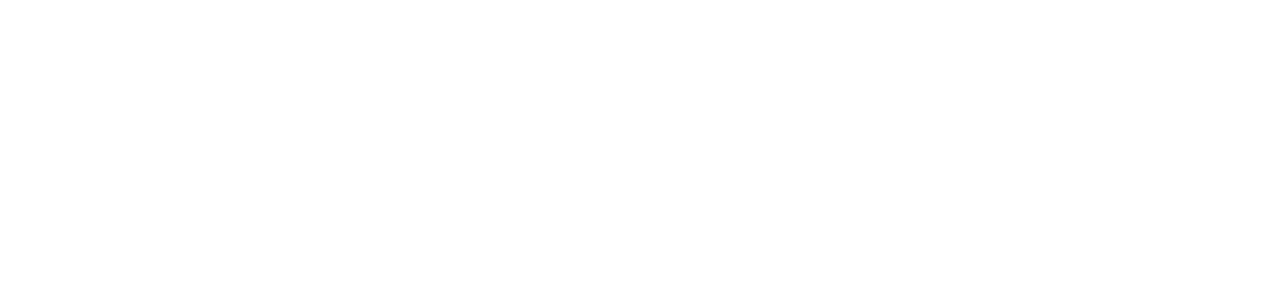
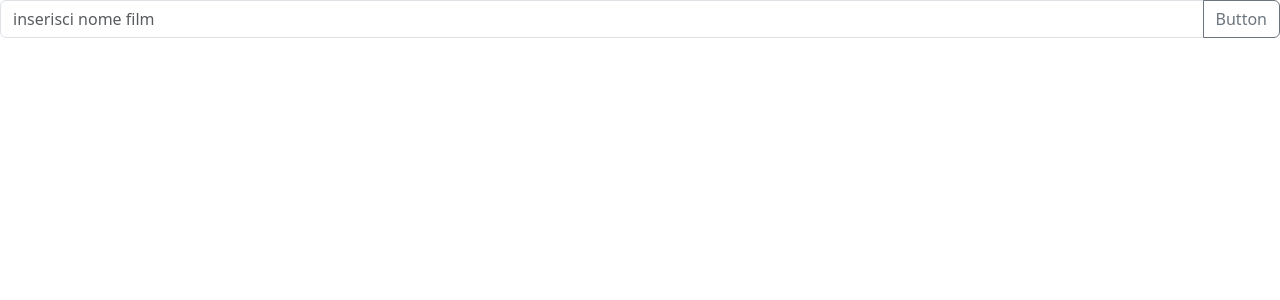
Before and after one commit to Sebastian-ivaniczki/vite-boolflix, a Vue app: page / in a window 1280 px wide. Shown: the top 300 px of the page. Built offline with nearby package versions, Linux system fonts and the light colour scheme; the HTML template or start-up script is replaced by a standard one.

Commit message:
add serchbar in header

```diff
--- a/src/components/AppHeader.vue
+++ b/src/components/AppHeader.vue
@@ -1,11 +1,19 @@
 <script>
 export default {
-    name: 'AppHeader'
+    name: 'AppHeader',
+    data() {
+        return{
+            serch:''
+        }
+    }
 }
 </script>
 
 <template>
-
+<div class="input-group mb-3">
+  <input v-model="serch" type="text" class="form-control" placeholder="inserisci nome film">
+  <button class="btn btn-outline-secondary">Button</button>
+</div>
 </template>
 
 <style scoped>
```
